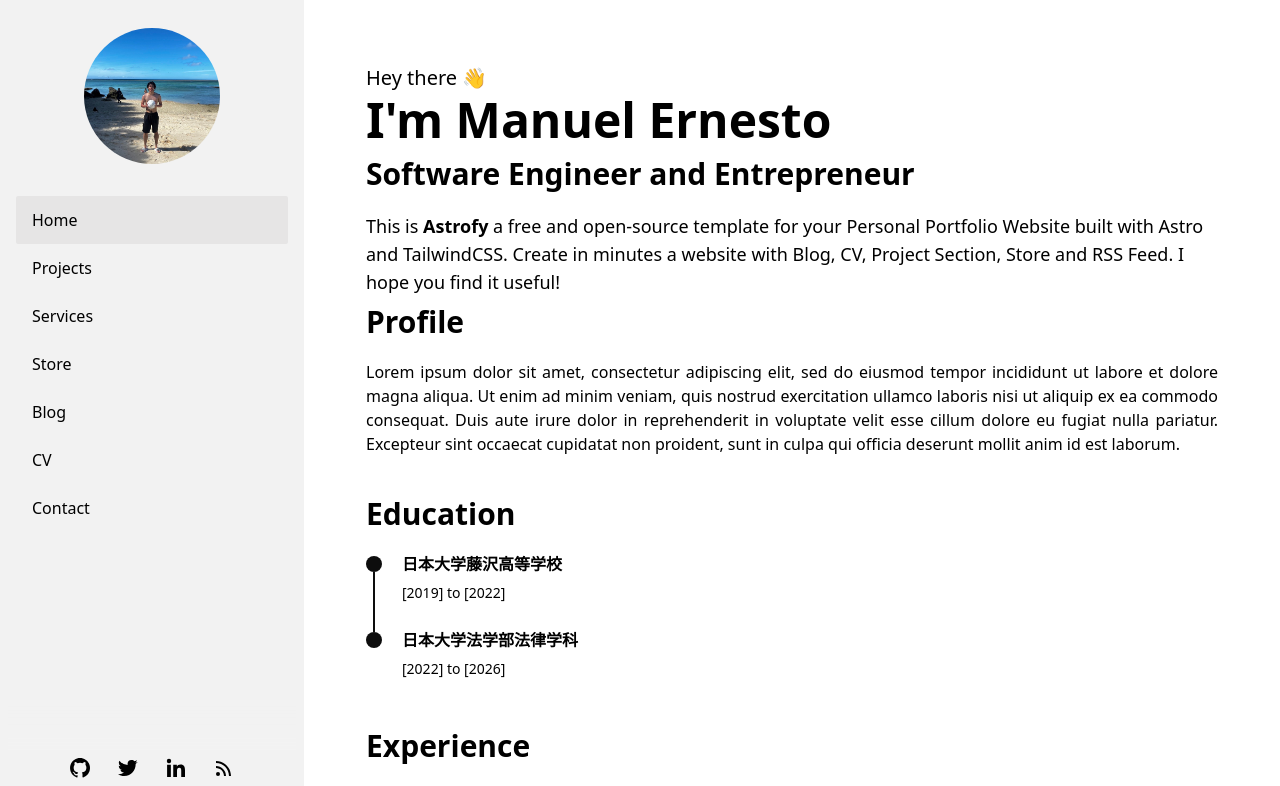
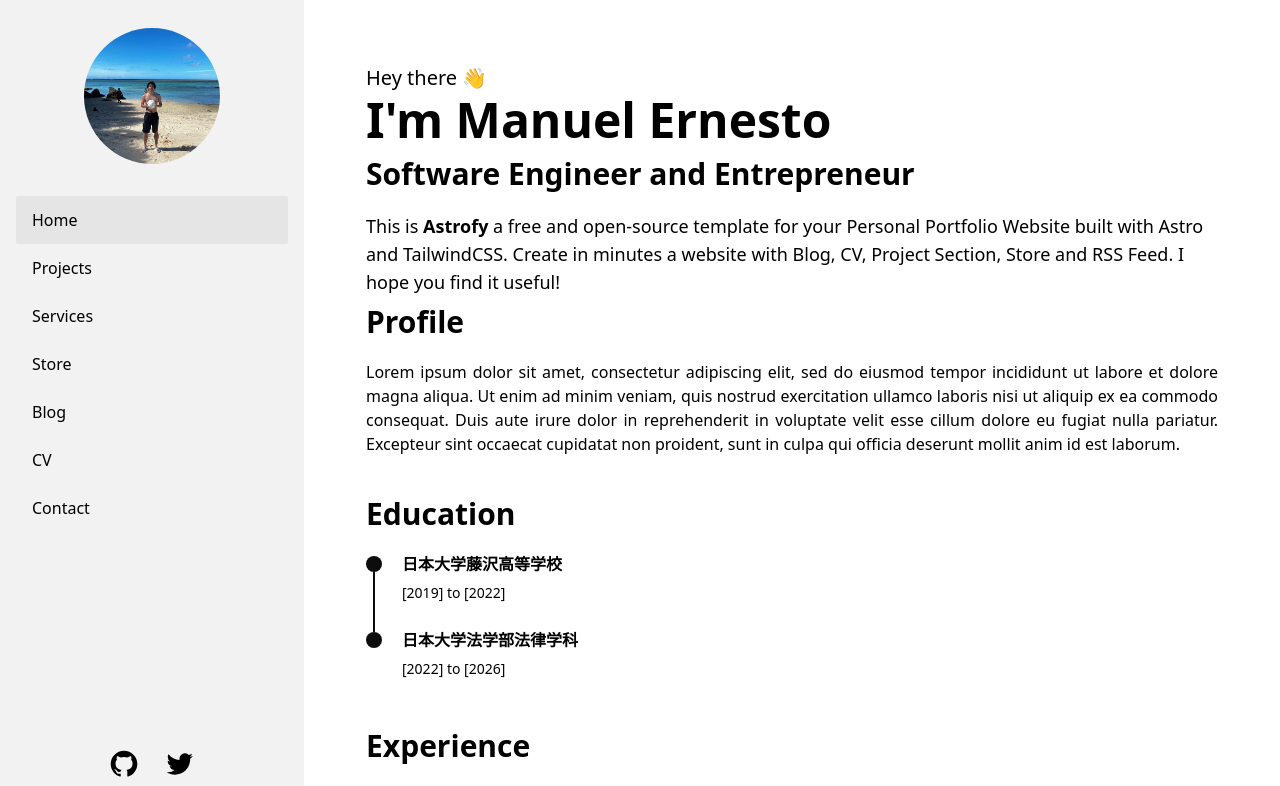
Before and after one commit to yuta-shacho/my-portfolio--site, an Astro site: page / in a window 1280 px wide. Shown: the top 786 px of the page. Built offline with nearby package versions, Linux system fonts and the light colour scheme; Astro itself is replaced by a stand-in of ours.

Commit message:
アイコンのサイズを大きくした

```diff
--- a/src/components/SideBarFooter.astro
+++ b/src/components/SideBarFooter.astro
@@ -8,8 +8,8 @@
     <a href="https://github.com/yuta-shacho" target="_blank" class="mx-3" aria-label="Github" title="Github">
         <svg
             xmlns="http://www.w3.org/2000/svg"
-            width="24"
-            height="24"
+            width="32"
+            height="32"
             viewBox="0 0 24 24"
             style="fill: currentColor;transform: ;msFilter:;"
             ><path
@@ -19,11 +19,11 @@
             ></path>
         </svg>
     </a>
-    <a href="https://twitter.com/manuelernestog" target="_blank" class="mx-3" aria-label="Twitter" title="Twitter">
+    <a href="https://x.com/gusutab04599301" target="_blank" class="mx-3" aria-label="Twitter" title="Twitter">
         <svg
             xmlns="http://www.w3.org/2000/svg"
-            width="24"
-            height="24"
+            width="32"
+            height="32"
             viewBox="0 0 24 24"
             style="fill: currentColor;transform: ;msFilter:;"
             ><path
@@ -31,35 +31,5 @@
             ></path>
         </svg>
     </a>
-    <a
-        href="https://www.linkedin.com/in/manuelernestogr"
-        target="_blank"
-        class="mx-3"
-        aria-label="Linkedin"
-        title="Linkedin"
-    >
-        <svg
-            xmlns="http://www.w3.org/2000/svg"
-            width="24"
-            height="24"
-            viewBox="0 0 24 24"
-            style="fill: currentColor;transform: ;msFilter:;"
-            ><circle cx="4.983" cy="5.009" r="2.188"></circle><path
-                d="M9.237 8.855v12.139h3.769v-6.003c0-1.584.298-3.118 2.262-3.118 1.937 0 1.961 1.811 1.961 3.218v5.904H21v-6.657c0-3.27-.704-5.783-4.526-5.783-1.835 0-3.065 1.007-3.568 1.96h-.051v-1.66H9.237zm-6.142 0H6.87v12.139H3.095z"
-            ></path>
-        </svg>
-    </a>
 
-    <a href="/rss.xml" target="_blank" class="mx-3" aria-label="RSS Feed" title="RSS Feed">
-        <svg
-            xmlns="http://www.w3.org/2000/svg"
-            width="24"
-            height="24"
-            viewBox="0 0 24 24"
-            style="fill: currentColor;transform: ;msFilter:;"
-            ><path d="M19 20.001C19 11.729 12.271 5 4 5v2c7.168 0 13 5.832 13 13.001h2z"></path><path
-                d="M12 20.001h2C14 14.486 9.514 10 4 10v2c4.411 0 8 3.589 8 8.001z"></path><circle cx="6" cy="18" r="2"
-            ></circle>
-        </svg>
-    </a>
 </div>
```
